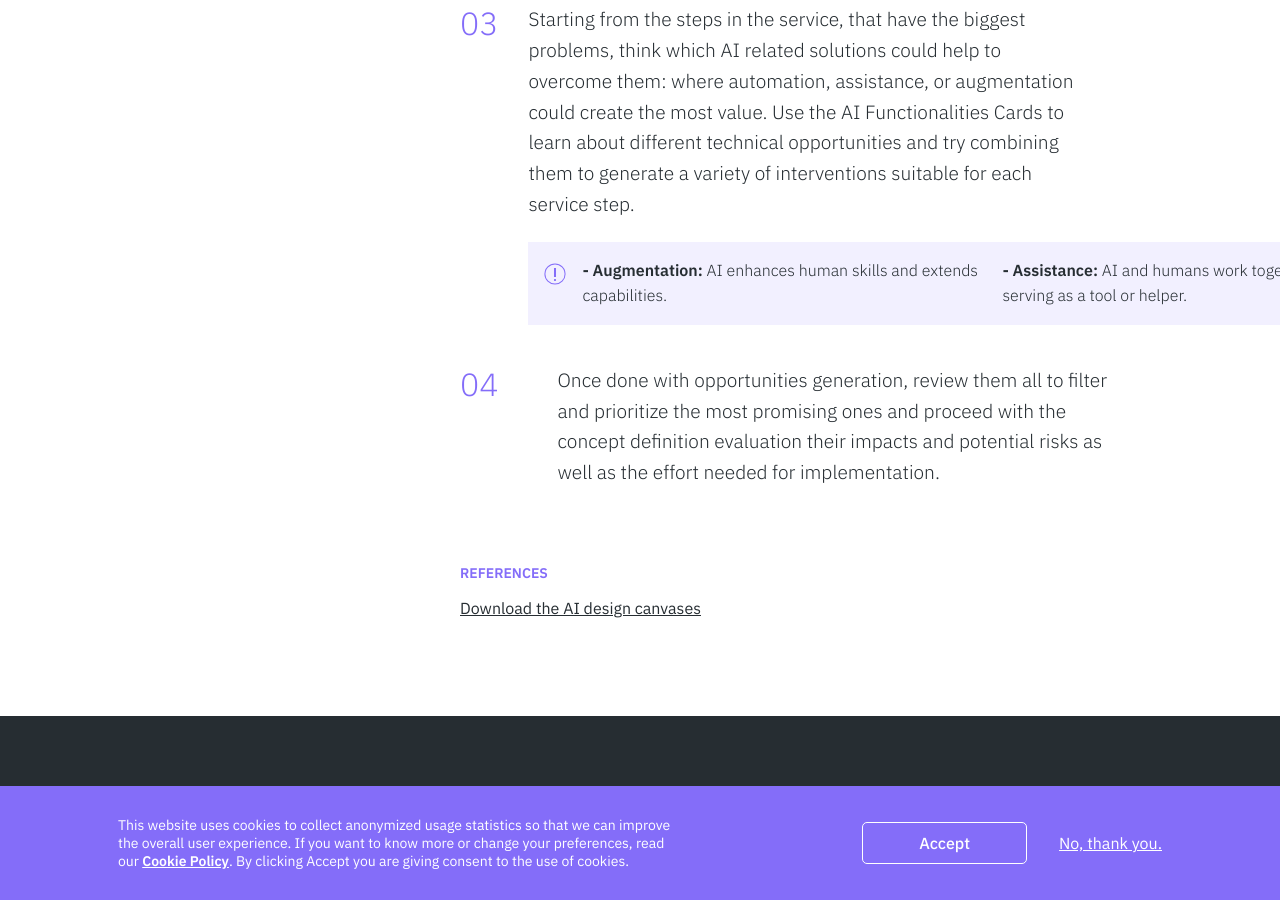
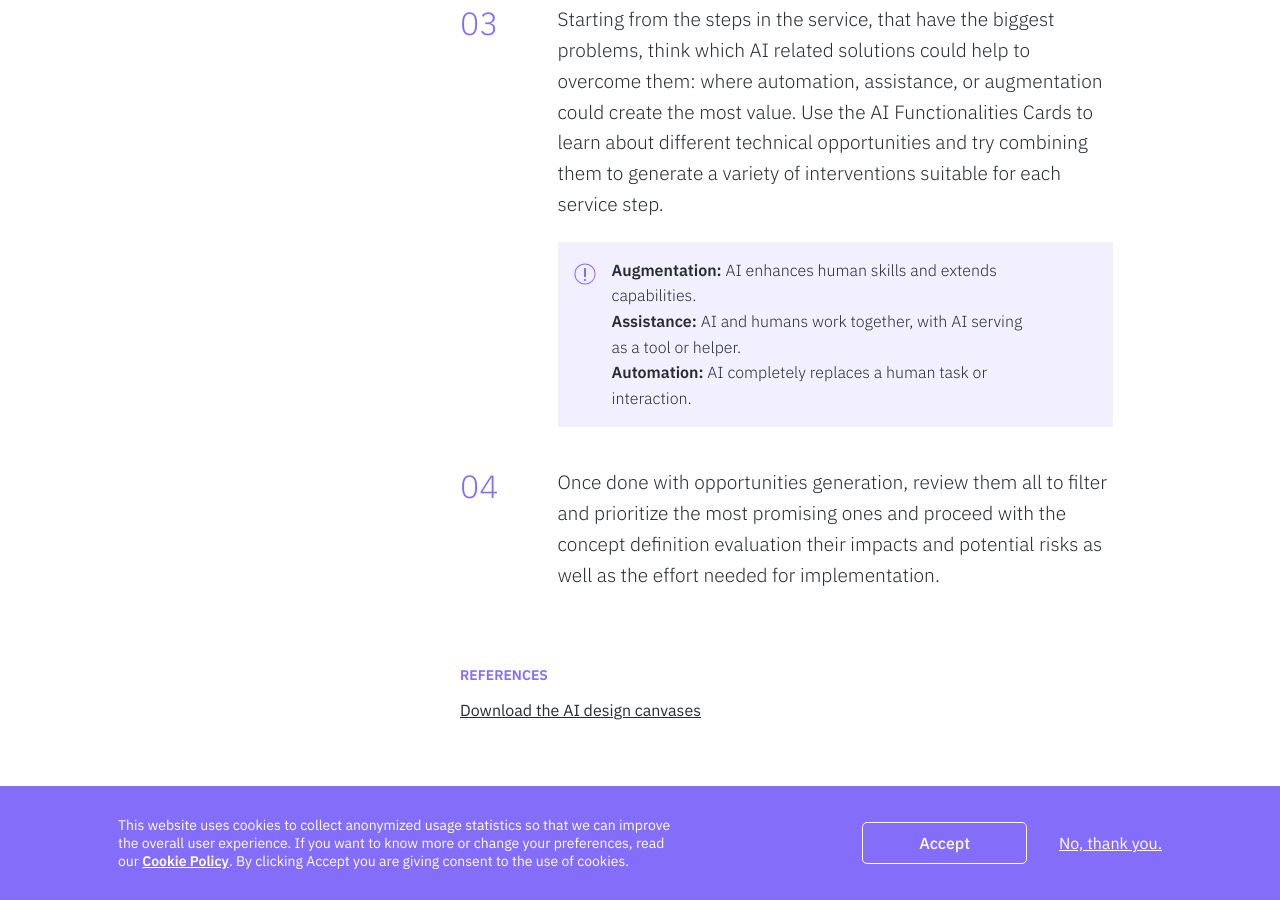
Before and after one commit to service-design-tools/sdt-website, a Jekyll site: the page built from _tools/ai-landscape.md, in a window 1280 px wide and 900 px high, scrolled down 2271 px. Built offline with Jekyll 4.4.1, drawn with Linux system fonts in a browser that asks for light colours.

Commit message:
Update tool “ai-landscape”

```diff
--- a/_tools/ai-landscape.md
+++ b/_tools/ai-landscape.md
@@ -96,13 +96,15 @@
       learn about different technical opportunities and try combining them to
       generate a variety of interventions suitable for each service step."
     warning: >-
-      **\- Augmentation:** AI enhances human skills and extends capabilities.
+      *  **Augmentation:** AI enhances human skills and extends capabilities.
 
 
-      **\- Assistance:** AI and humans work together, with AI serving as a tool or helper.
+
+      *  **Assistance:** AI and humans work together, with AI serving as a tool or helper.
 
 
-      **\- Automation:** AI completely replaces a human task or interaction.
+
+      *  **Automation:** AI completely replaces a human task or interaction.
   - step: Once done with opportunities generation, review them all to filter and
       prioritize the most promising ones and proceed with the concept definition
       evaluation their impacts and potential risks as well as the effort needed
```
